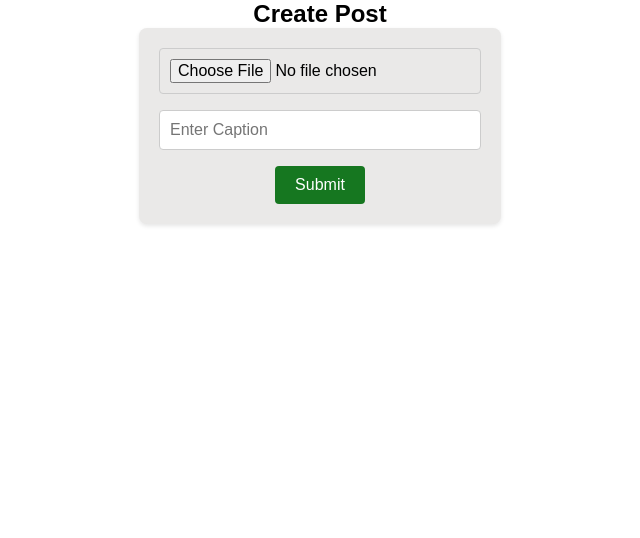
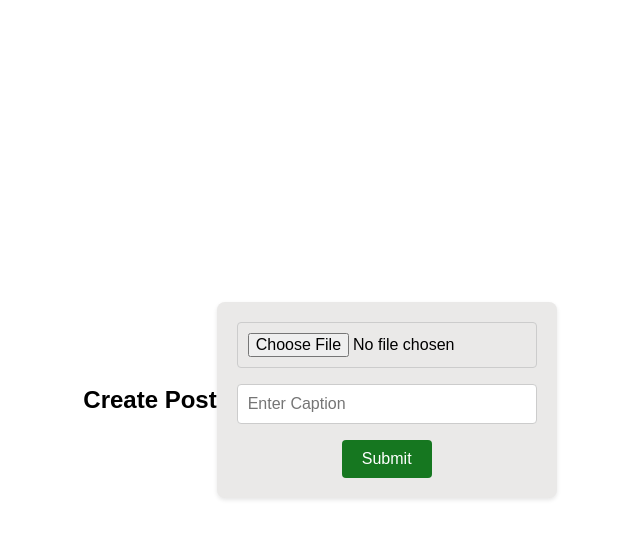
Before and after one commit to gaganchaudhary4421-ops/Learning-Backend, a React app in the folder Frontend/frontend/: page /create-post in a window 1280 px wide. Shown: the top 538 px of the page, without its empty margins (320-960 px from the left). Built offline with nearby package versions, Linux system fonts and the light colour scheme; the HTML template or start-up script is replaced by a standard one.

Commit message:
Building create post page

```diff
--- a/Frontend/frontend/src/index.css
+++ b/Frontend/frontend/src/index.css
@@ -1,35 +1,40 @@
 * {
   margin: 0;
   padding: 0;
+  box-sizing: border-box;
 }
-html {
-  font-family: Arial, sans-serif;
-}
+
 html,
 body,
 #root {
-  height: 100%;
   width: 100%;
+  min-height: 100%;
 }
+
+body {
+  font-family: sans-serif;
+}
+
 .create-post-section {
+  min-height: 100vh;
+  width: 100%;
   display: flex;
   justify-content: center;
   align-items: center;
-  height: 100%;
-  width: 100%;
-  flex-direction: column;
 }
+
 .create-post-section form {
   display: flex;
   flex-direction: column;
   gap: 1rem;
-  justify-content: center;
   align-items: center;
+
   background-color: rgb(234, 233, 232);
   padding: 20px;
   border-radius: 8px;
   box-shadow: 0 2px 4px rgba(0, 0, 0, 0.1);
 }
+
 .create-post-section input,
 .create-post-section textarea {
   width: 300px;
@@ -38,6 +43,7 @@ body,
   border-radius: 4px;
   font-size: 16px;
 }
+
 .create-post-section button {
   padding: 10px 20px;
   background-color: #167720;
```
